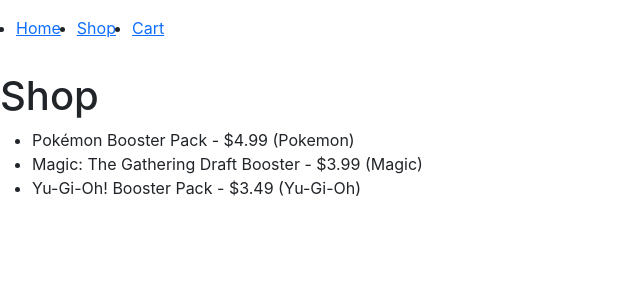
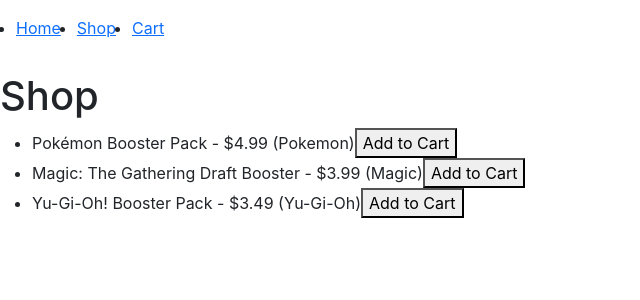
Before and after one commit to amacken3/cscv1.1, a React (Create React App) app in the folder card-shop-client/: page /shop in a window 1280 px wide. Shown: the top 300 px of the page, without its empty margins (0-640 px from the left). Built offline with nearby package versions, Linux system fonts and the light colour scheme.

Commit message:
added shoppage functionality and saw it works with cartcontext

```diff
--- /dev/null
+++ b/card-shop-client/src/context/CartContext.js
@@ -0,0 +1,17 @@
+import React, { createContext, useState } from "react";
+
+export const CartContext = createContext();
+
+export function CartProvider({ children }) {
+  const [cart, setCart] = useState([]);
+
+  function addToCart(product) {
+    setCart((prevCart) => [...prevCart, product]);
+  }
+
+  return (
+    <CartContext.Provider value={{ cart, addToCart }}>
+      {children}
+    </CartContext.Provider>
+  );
+}
--- a/card-shop-client/src/index.js
+++ b/card-shop-client/src/index.js
@@ -1,3 +1,4 @@
+import { CartProvider } from "./context/CartContext";
 import 'bootstrap/dist/css/bootstrap.min.css';
 import React from 'react';
 import ReactDOM from 'react-dom/client';
@@ -7,9 +8,11 @@
 
 const root = ReactDOM.createRoot(document.getElementById('root'));
 root.render(
+  <CartProvider>
   <React.StrictMode>
     <App />
   </React.StrictMode>
+  </CartProvider>
 );
 
 // If you want to start measuring performance in your app, pass a function
--- a/card-shop-client/src/pages/ShopPage.js
+++ b/card-shop-client/src/pages/ShopPage.js
@@ -1,15 +1,21 @@
-import React from "react";
-import product from "../data/product";
+import React, { useContext } from "react";
+import products from "../data/product";
+import { CartContext } from "../context/CartContext";
 
 function ShopPage() {
+  const { cart, addToCart } = useContext(CartContext);
+
+  console.log(cart); // <-- This is in the right spot now
+
   return (
     <div>
       <h1>Shop</h1>
 
       <ul>
-        {product.map((item) => (
+        {products.map((item) => (
           <li key={item.id}>
             {item.name} - ${item.price} ({item.game})
+            <button onClick={() => addToCart(item)}>Add to Cart</button>
           </li>
         ))}
       </ul>
```
